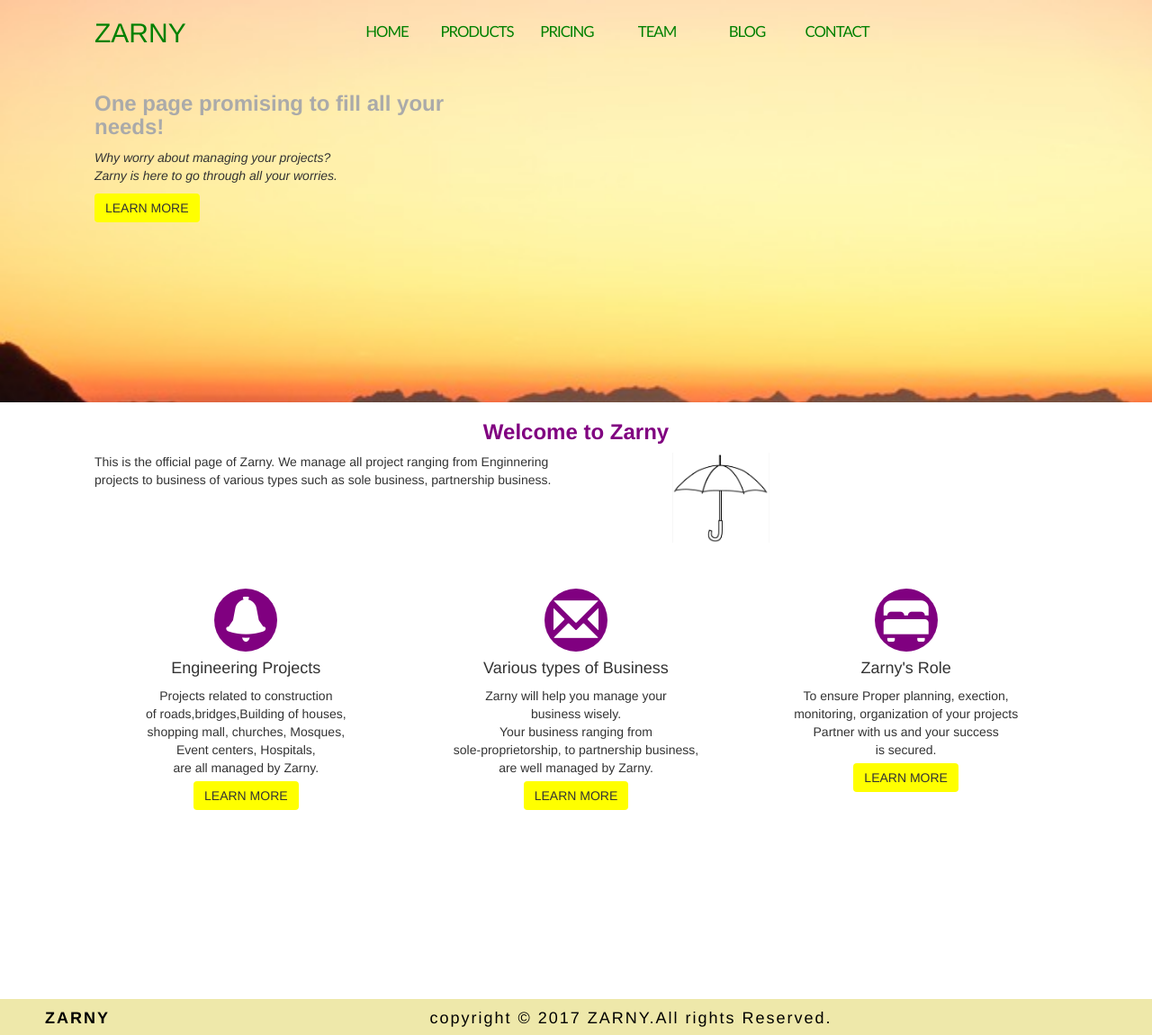
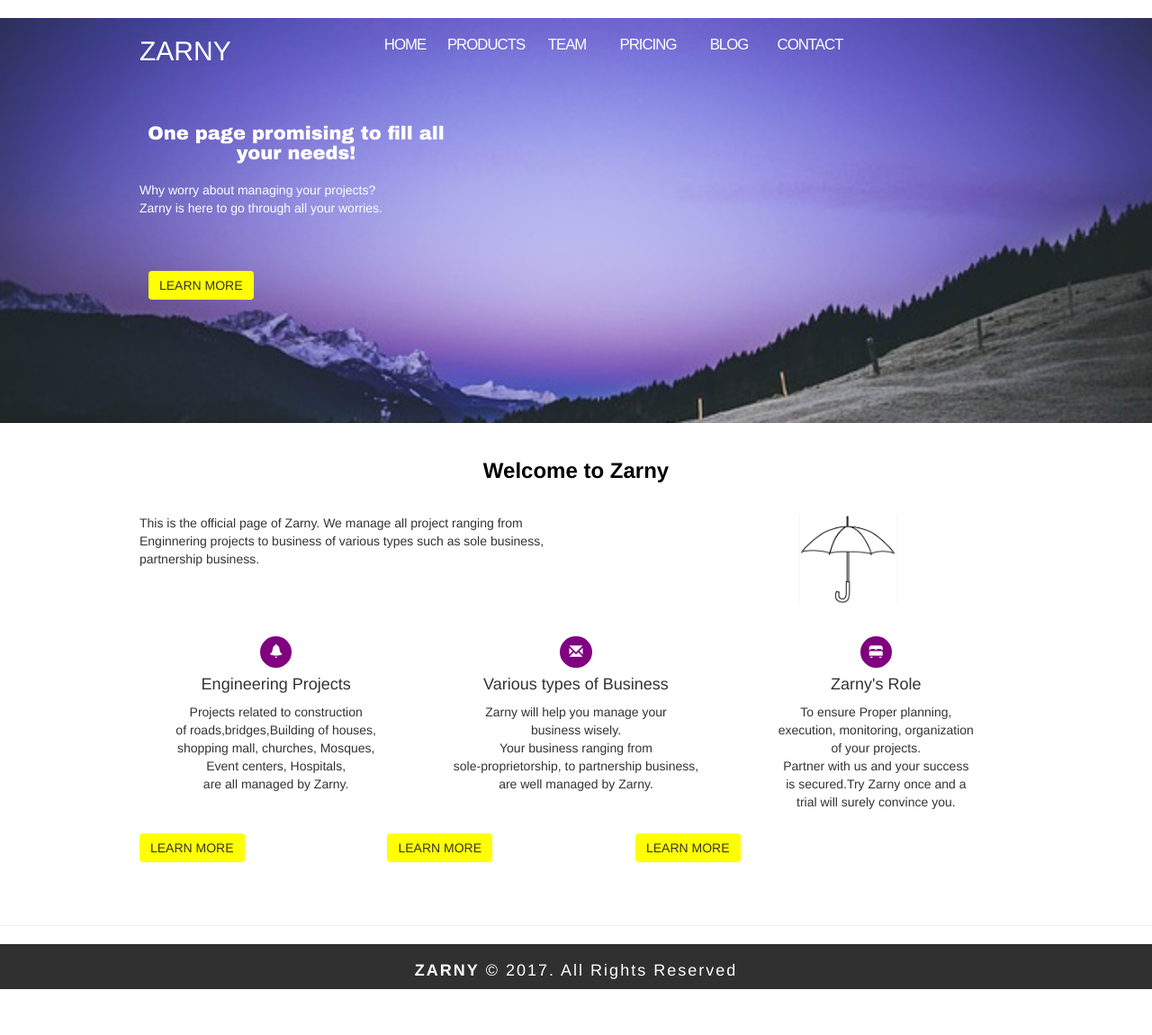
Before and after one commit to Kasope/mockup, a plain HTML site: page info/refs not valid: is this a git repository/Mockupbootstrap/index.html in a window 1280 px wide. Shown: the whole page at 90% size. After the commit the page ends 1099 px from the top, so only its background shows below. Drawn offline with Linux system fonts and the light colour scheme.

Commit message:
Add files via upload
Website re-design from mockup

```diff
--- a/info/refs not valid: is this a git repository/Mockupbootstrap/index.html
+++ b/info/refs not valid: is this a git repository/Mockupbootstrap/index.html
@@ -28,29 +28,25 @@
 						<ul>
 							<li><a href="#">HOME</a></li>
 							<li><a href="#">PRODUCTS</a></li>
+							<li><a href="#">TEAM</a></li>
 							<li><a href="#">PRICING</a></li>
-							<li><a href="#">TEAM</a></li>
 							<li><a href="#">BLOG</a></li>
 							<li><a href="#">CONTACT</a></li>
 						</ul>
 					</div>
 				</div>
-				<div id="mobilemenu" class="col-sm-10 col-xs-6 right">
-					<div id="menu">
-						<h3>This is the dropdown</h3>
-					</div>
-				</div>
+
 			</div>
 				<div class="row">
 					<div id="text" class="col-md-6">
 
-						<h3>One page promising to
-						fill all your needs!
+						<h3>One page promising
+							to fill all your needs!
 						</h3>
-						<p><em>Why worry about managing your projects?</br>
-							Zarny is here to go through all your worries.</em>
+						<p>Why worry about managing your projects?</br>
+							Zarny is here to go through all your worries.
 						</p>
-						<div>
+						<div id="click">
 							<button class="btn btn-default" type="button">LEARN MORE</button>
 						</div>
 
@@ -59,7 +55,7 @@
 			</div>
 		</div>
 	</div>
-	<div id="layer2">
+
 		<div class="container">
 			<div class="row">
 				<div class="col-md-6 col-md-offset-3">
@@ -76,16 +72,15 @@
 					</p>
 				</div>
 				<div class="col-md-5 col-md-offset-1 col-sm-6">
-				<img src="umbrella.jpg" height="100">
+				<img src="image/umbrella.jpg" height="100">
 				</div>
 			</div>
 		</div>
-	</div>
+
 		<!--end firstcontainer-->
 		<div class="container">
 			<div class="row text-center sections">
 				<div class="col-md-4 col-sm-4">
-					<!-- <div class="container"> -->
 						<a href="#" class="glyphicon glyphicon-bell"></a>
 						<h4>Engineering Projects</h4>
 						<p>Projects related to construction</br>
@@ -94,14 +89,8 @@
 						Event centers, Hospitals,</br>
 						are all managed by Zarny.
 						</p>
-						<div>
-						<button class="btn btn-default" type="button">LEARN MORE</button>
-						</div>
-
-
 				</div>
 				<div class="col-md-4 col-sm-4">
-
 						<a href="#" class="glyphicon glyphicon-envelope"></a>
 						<h4>Various types of Business</h4>
 						<p>Zarny will help you manage your</br>
@@ -110,33 +99,33 @@
 						sole-proprietorship, to partnership business,</br>
 						are well managed by Zarny.
 						</p>
-						<div>
-						<button class="btn btn-default" type="button">LEARN MORE</button>
-						</div>
-
 				</div>
 				<div class="col-md-4 col-sm-4">
 
 						<a href="#" class="glyphicon glyphicon-bed"></a>
 							<h4>Zarny's Role</h4>
-							<p>To ensure Proper planning, exection,</br>
-							monitoring, organization of your projects </br>
+							<p>To ensure Proper planning,</br>
+							 execution, monitoring, organization</br>
+							of your projects. </br>
 							Partner with us and your success</br>
-							 is secured.
+							is secured.Try Zarny once and a</br>
+							trial will surely convince you.
 						</p>
-						<div>
-						<button class="btn btn-default" type="button">LEARN MORE</button>
-						</div>
-
 				</div>
 			</div>
 		</div>
 		<!--container ends here-->
 
+		<div id="contain">
+			<button class="btn btn-default" type="button">LEARN MORE</button>
+			<button class="btn btn-default" type="button">LEARN MORE</button>
+			<button class="btn btn-default" type="button">LEARN MORE</button>
+		</div>
+			<hr>
+
 
 	<div id="footer">
-		<h4><strong>ZARNY</strong>
-		copyright &copy 2017 ZARNY.All rights Reserved.</h4>
+		<h4><strong>ZARNY</strong> &copy 2017. All Rights Reserved </h4>
 		</div>
 </body>
 </html>
--- a/info/refs not valid: is this a git repository/Mockupbootstrap/mockup.css
+++ b/info/refs not valid: is this a git repository/Mockupbootstrap/mockup.css
@@ -1,41 +1,50 @@
 body{
 
 	margin: 0;
-	/*padding: 0;	*/
+	height: 300px;
 }
 .container{
-	padding: 0px 50px;
+	padding: 0 0 0 100px;
+	padding-right: 100px;
+}
 
-}
 .btn{
 	background-color: yellow;
 	border: 1px transparent;
-	margin-bottom: 200px;
+	margin-bottom: 50px;
+	margin-left: 155px;
 }
+
+#click{
+	padding-top: 50px;
+}
+#click button{
+	margin-left: 10px;
+}
+
 #header{
-	/*min-height: 250px;*/
-	background: url('mon.jpg') no-repeat;
+	background: url('image/high.jpg') no-repeat;
 	background-size: 100%;
+	height: 450px;
 	}
 
 #logo {
-	/*float: left;*/
-	/*padding: 0 0 0 50px;*/
-	color: #008000;
-	font: bold 1.6em;
+	color: #ffffff;
+	font: bold 5em;
 }
 
 #text h3{
-	/*float: left;*/
-	/*padding: 0 0 0 50px;*/
-	font-weight: bolder;
-	color: #aaaaaa;
+	color: #ffffff;
+	padding-right: 122px;
+	font: 1.5em Arial black;
+}
+#text p{
+	color: #ffffff;
 	padding-right: 130px;
+	font: eras demi itc;
 }
 
-#menu{
-	/*float: right;*/
-}
+
 #menu ul{
 	margin:0;
 	padding: 0;
@@ -50,33 +59,42 @@ body{
 
 #menu a{
 	display: block;
-	width: 100px;
+	width: 90px;
 	height: 46px;
-	padding: 24px 0 0 0;
+	padding: 20px 0 0 0;
 	text-decoration: none;
 	text-align: center;
 	letter-spacing: -1px;
-	font:  1.2em "Trebuchet MS", Arial, Helvatica, sans-serif;
-	color: #008000;
+	font:  1.2em sans-serif;
+	color: #ffffff;
+}
+
+#menu a:hover{
+	color: yellow;
+}
+
+.container{
+	margin-top: 20px;
+}
+
+.container h3{
+	margin: 0;
+	text-align: center;
+	color: #000000;
+	margin-top: 20px;
+	margin-bottom: 20px;
 }
 .row{
-	/*float: left;*/
-	/*padding: 5px 0 5px 13px;*/
+	margin-bottom: 15px;
 }
-#layer2{
-	margin-bottom: 50px;
-}
-#layer2 h3{
-	text-align: center;
-	color: #800080;
+.row img{
+	margin-left: 150px;
 }
 
 .glyphicon{
 	border-radius: 40px;
 	padding: 10px;
-	/*width: 30px;
-	height: 34px;*/
-	font-size: 50px;
+	font-size: 15px;
 	background-color: #800080;
 	color: #ffffff;
 }
@@ -92,35 +110,17 @@ body{
 	position: relative;
 	bottom: 5px;
 }
+
 #footer{
-	margin-top: 5px;
-	padding-top :2px;
-	height: 40px;
-	background-color: #eee8aa;
+	margin: 0;
+	padding: 0;
+	height: 50px;
+	background-color: #303030;
 }
 #footer h4{
-
-	text-align: center;
 	letter-spacing: 2px;
 	font: bold 1.4em;
-	color: #000000;
+	color: #fff;
+	text-align: center;
+	padding-top: 20px;
 }
-#footer strong{
-	float: left;
-	padding-left: 50px;
-}
-#mobilemenu{
-	display: none;
-}
-
-@media (max-width: 768px){
-	body{
-		/*display: none;*/
-	}
-	#desktopmenu{
-		display: none;
-	}
-	#mobilemenu{
-		display: block;
-	}
-}
```
Also changed, not shown: info/refs not valid: is this a git repository/Mockupbootstrap/image/high.jpg (added), info/refs not valid: is this a git repository/Mockupbootstrap/image/umbrella.jpg (added).
